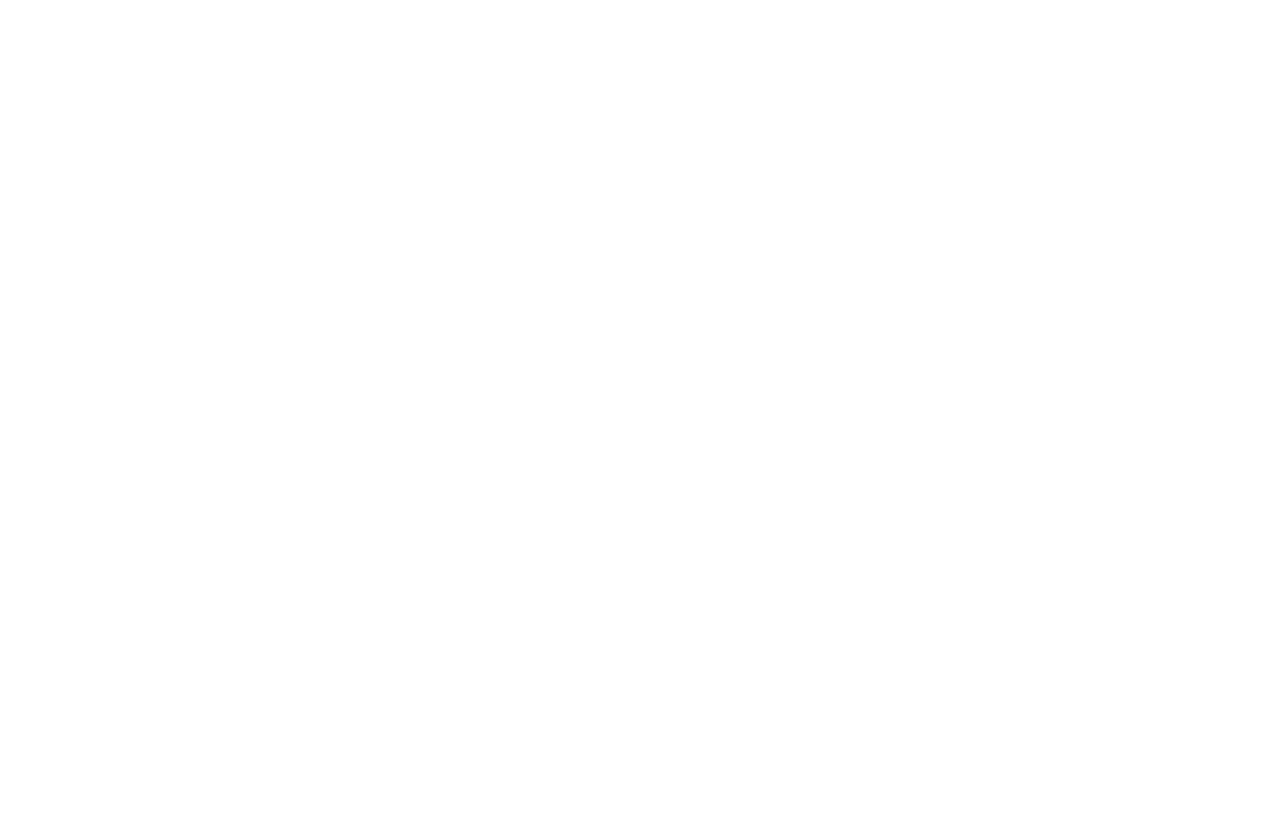
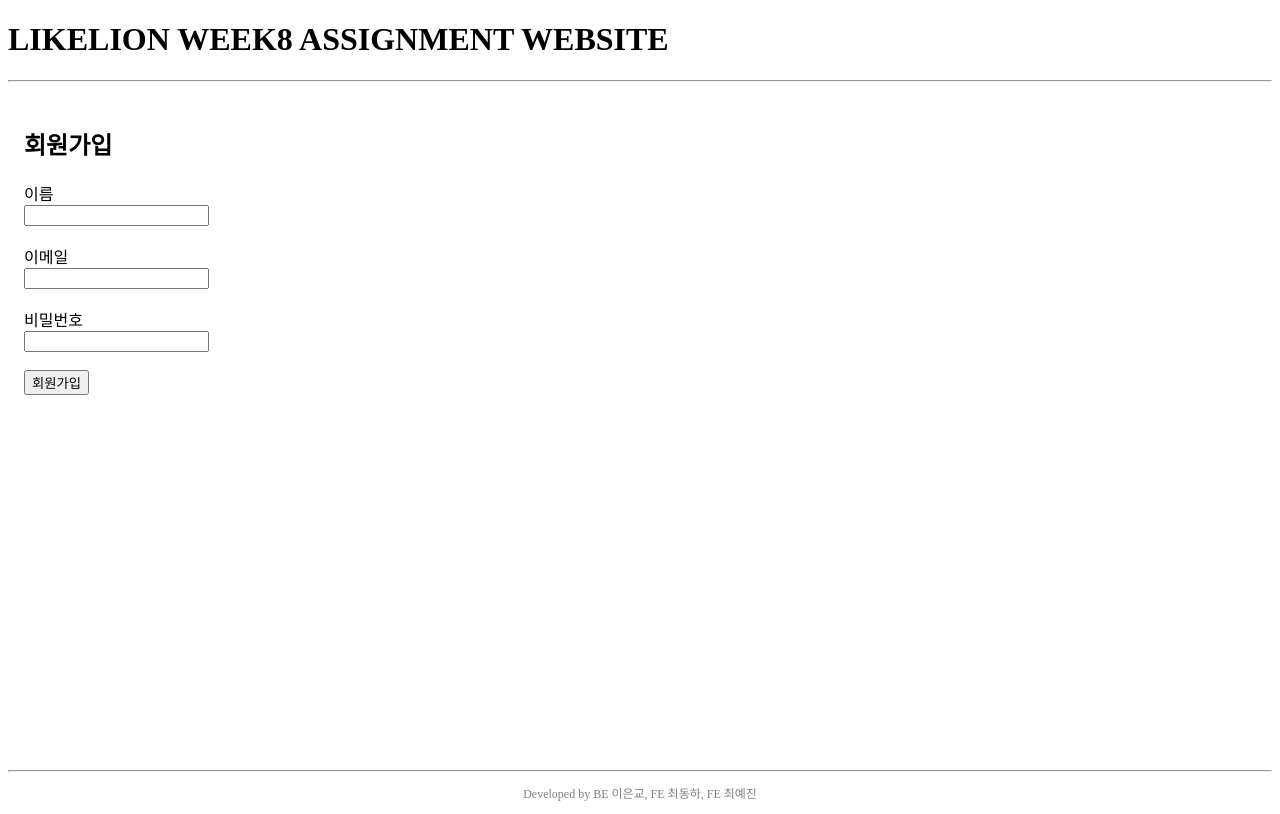
Before and after one commit to CBNU-likelion/2026_14th_final_study_FE, a React (Vite) app: page /signup in a window 1280 px wide. Before the commit this address had no page. Built offline with nearby package versions, Linux system fonts and the light colour scheme.

Commit message:
feat: 회원가입 페이지(/signup) 구현, 동작 안 함

```diff
--- a/src/App.tsx
+++ b/src/App.tsx
@@ -1,4 +1,5 @@
 import { BrowserRouter, Routes, Route, Outlet } from "react-router-dom";
+import SignupPage from "./pages/SignupPage";
 
 function Layout() {
   return (
@@ -27,7 +28,7 @@
     <BrowserRouter>
       <Routes>
         <Route path="/" element={<Layout />}>
-          {/* 페이지 라우트는 여기에 추가 */}
+          <Route path="signup" element={<SignupPage />} />
         </Route>
       </Routes>
     </BrowserRouter>
--- /dev/null
+++ b/src/pages/SignupPage.tsx
@@ -0,0 +1,30 @@
+function SignupPage() {
+  return (
+    <div>
+      <h2>회원가입</h2>
+      <form>
+        <div>
+          <label htmlFor="name">이름</label>
+          <br />
+          <input type="text" id="name" name="name" />
+        </div>
+        <br />
+        <div>
+          <label htmlFor="email">이메일</label>
+          <br />
+          <input type="email" id="email" name="email" />
+        </div>
+        <br />
+        <div>
+          <label htmlFor="password">비밀번호</label>
+          <br />
+          <input type="password" id="password" name="password" />
+        </div>
+        <br />
+        <button type="submit">회원가입</button>
+      </form>
+    </div>
+  );
+}
+
+export default SignupPage;
```
